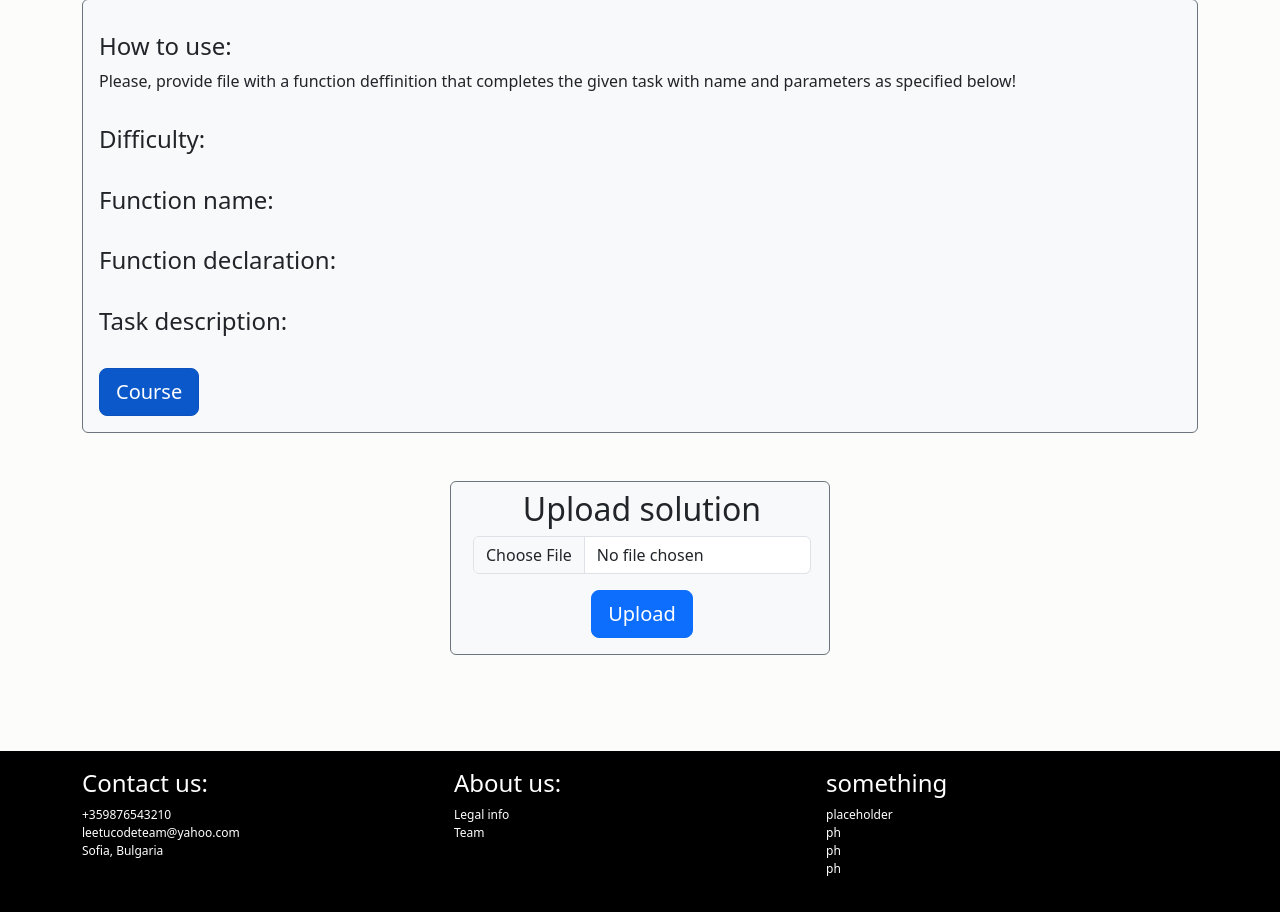
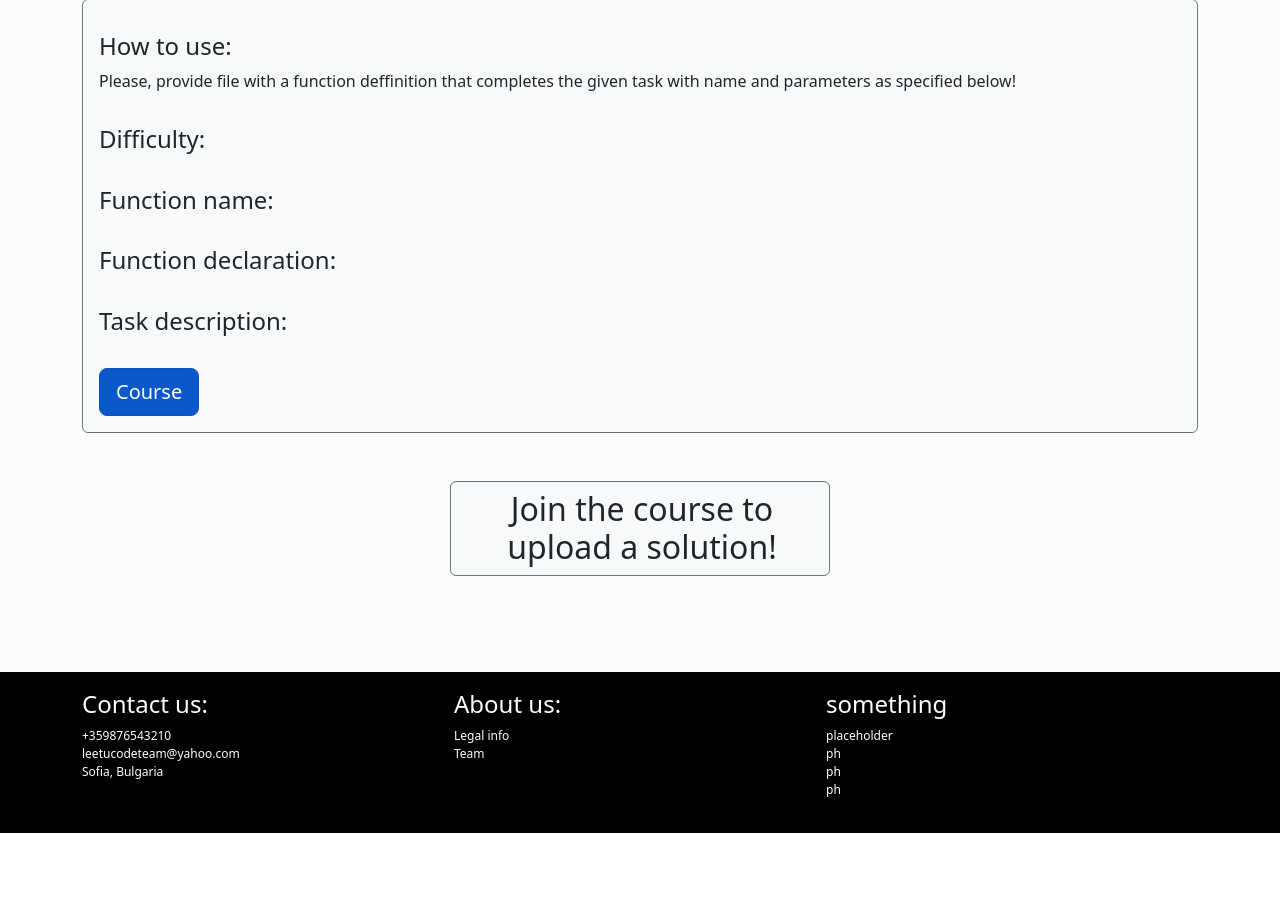
Before and after one commit to Hriis1/LeeTUcode, a PHP site: page /task.php?id=1 in a window 1280 px wide. Shown: the part 129-1041 px from the top of the page. After the commit the page ends 962 px from the top, so only its background shows below. Run offline with PHP 8.4, Linux system fonts and the light colour scheme; the visitor is signed in with stand-in values (Sample User, id 1); data comes from the database, SQL or seed files in the repository; data that the repository does not hold is empty; some libraries are stand-ins or nearby versions.

Commit message:
prompt user to join the course to upload submition

```diff
--- a/task.php
+++ b/task.php
@@ -76,8 +76,8 @@ $task = new CourseTask(
                 </div>
                 <div class="row my-3">
                     <div class="col-2">
-                        <a href="course.php?id=<?php echo $task->getCourseId(); ?>" class="btn btn-primary btn-lg active" role="button"
-                            aria-pressed="true">Course</a>
+                        <a href="course.php?id=<?php echo $task->getCourseId(); ?>"
+                            class="btn btn-primary btn-lg active" role="button" aria-pressed="true">Course</a>
                     </div>
                 </div>
             </div>
@@ -88,8 +88,9 @@ $task = new CourseTask(
                     upload-form-container d-flex text-center mx-auto">
                     <?php
                     if (isset($_SESSION["user_id"])) {
-                        $serializedTask = base64_encode(serialize($task));
-                        echo '<form class="form-upload mx-auto" action="include/buildExecutable.php" method="post" enctype="multipart/form-data">
+                        if ($user->hasJoinedCourse($dbHandler, $task->getCourseId())) {
+                            $serializedTask = base64_encode(serialize($task));
+                            echo '<form class="form-upload mx-auto" action="include/buildExecutable.php" method="post" enctype="multipart/form-data">
                                         <h2 class="form-upload-heading">Upload solution</h2>
                                         <input type="hidden" name="serializedTask" value="' . $serializedTask . '">
                                         <input type="file" class="form-control" name="submition_file" accept=".txt" required>
@@ -97,6 +98,9 @@ $task = new CourseTask(
                                             <button class="btn btn-lg btn-primary btn-block" type="submit" name="submit">Upload</button>
                                         </div>
                                     </form>';
+                        } else {
+                            echo "<h2>Join the course to upload a solution!</h2>";
+                        }
                     } else {
                         echo '<h2>Log in to upload a solution!</h2>';
                     }
```
